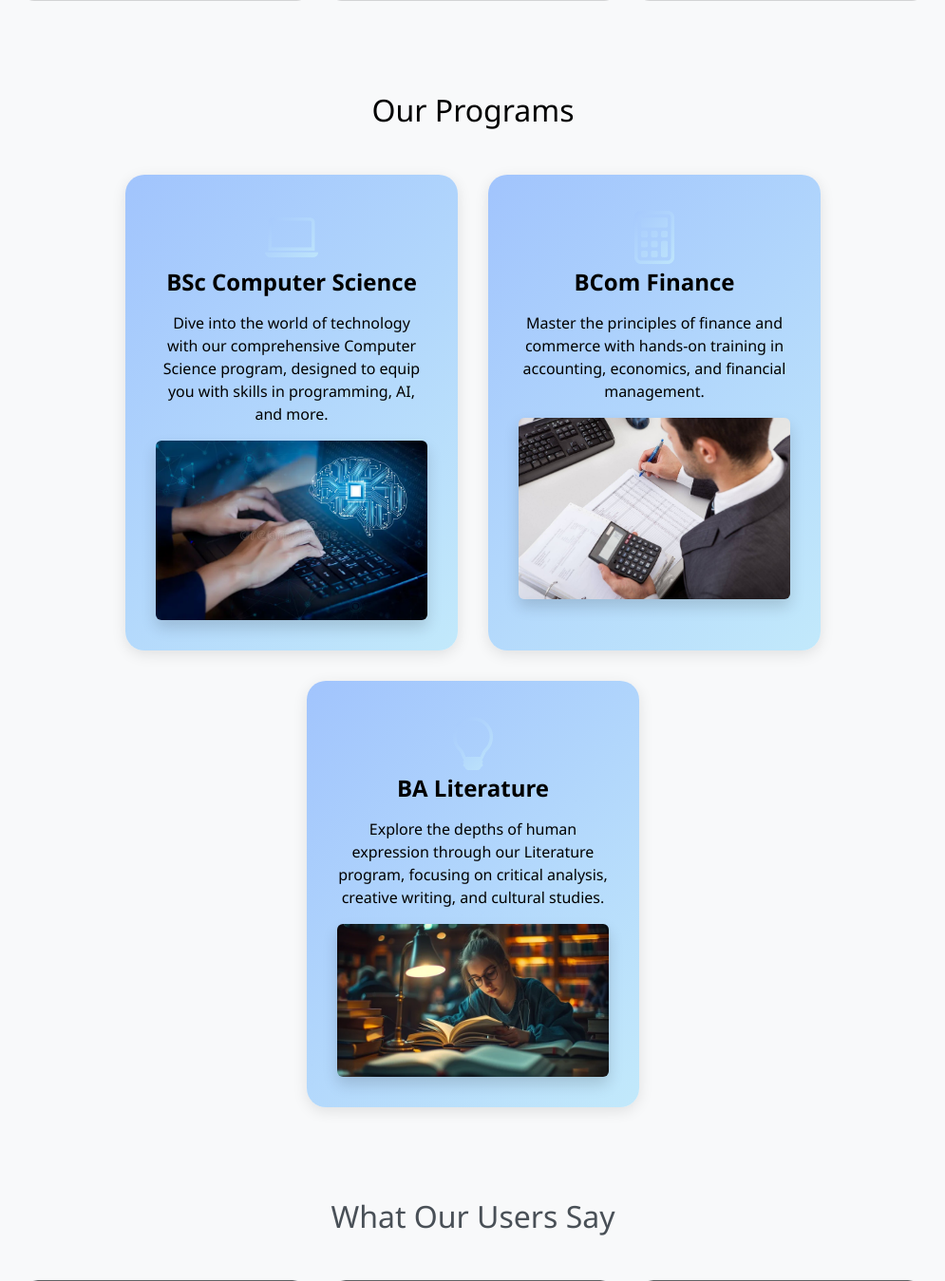
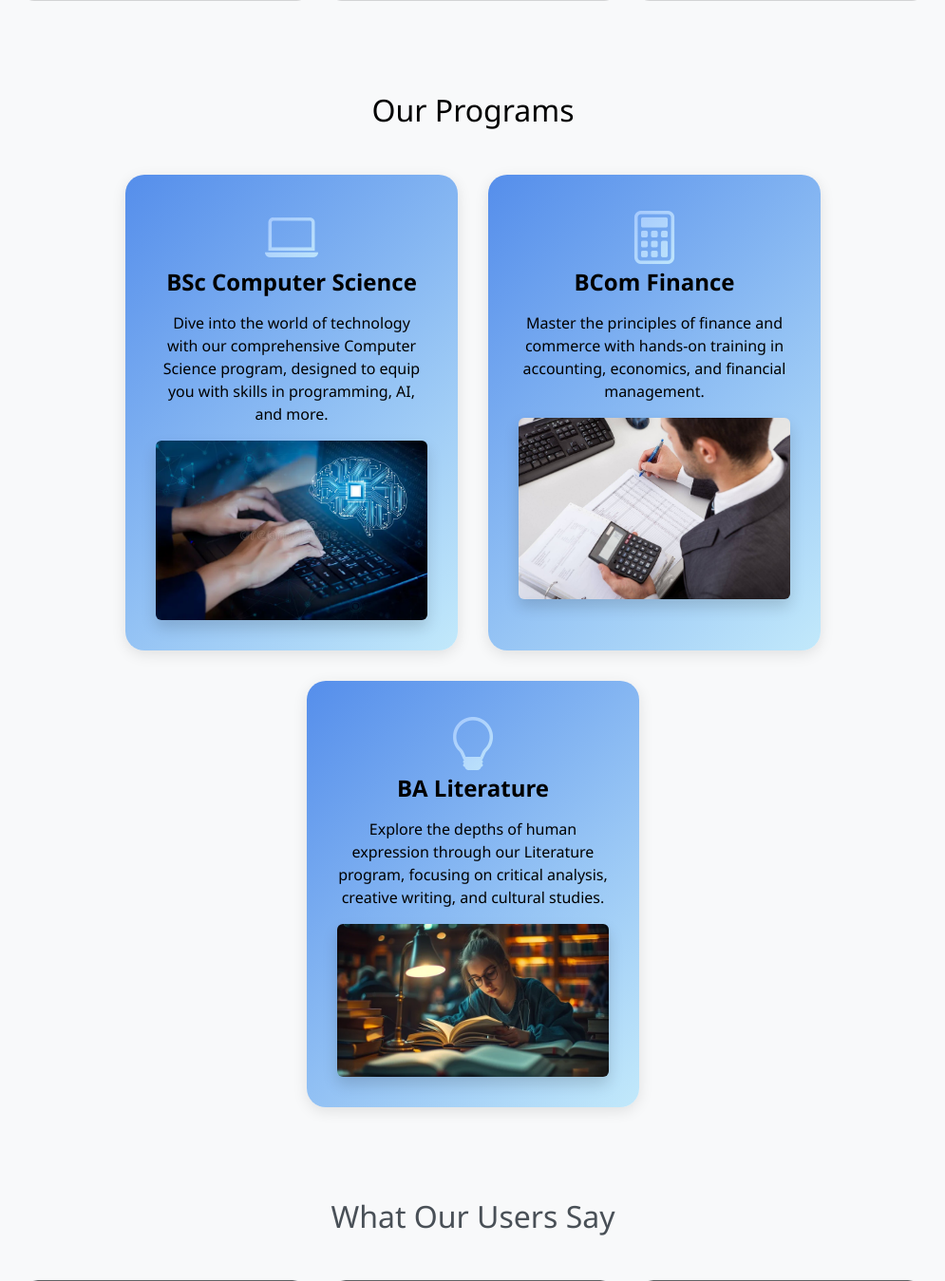
Before and after one commit to afnan0014/student-management-system, a Django app: page / in a window 1280 px wide. Shown: the part 2333-3682 px from the top of the page at 95% size, without its empty margins (142-1137 px from the left). Run offline with Django 5.2, Linux system fonts and the light colour scheme.

Commit message:
FINAL UPDATES

```diff
--- a/static/css/landing.css
+++ b/static/css/landing.css
@@ -161,7 +161,7 @@ body.dark-mode .features-section .content-item:hover {
 
 /* Style individual items in Programs section */
 .content.landing-content .programs-section .content-item {
-  background: linear-gradient(135deg, #a1c4fd 0%, #c2e9fb 100%); /* Blue-to-light-blue gradient in light mode */
+  background: linear-gradient(135deg, #558eeb 0%, #c2e9fb 100%); /* Blue-to-light-blue gradient in light mode */
   box-shadow: 0 4px 15px rgba(0, 0, 0, 0.1); /* Subtle shadow */
   border-radius: 1.25rem; /* More pronounced curved edges */
   padding: 2rem; /* Increased padding */
```
